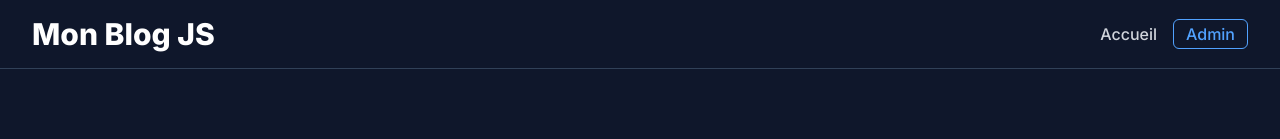
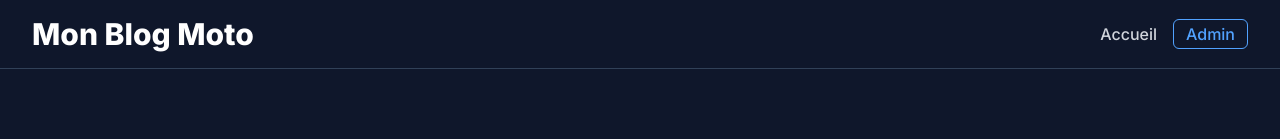
Before and after one commit to chermad/dzoujrouad, a Next.js app: page / in a window 1280 px wide. Shown: the top 139 px of the page. Built offline with nearby package versions, Linux system fonts and the light colour scheme; no server answers; the database is empty.

Commit message:
correction mon blog gs a moto nav bar

```diff
--- a/components/Header.tsx
+++ b/components/Header.tsx
@@ -8,7 +8,7 @@ export default function Header() {
 
         {/* Logo/Titre du Blog */}
         <Link href="/" className="text-3xl font-extrabold text-white hover:text-blue-400 transition duration-150">
-          Mon Blog JS
+          Mon Blog Moto
         </Link>
 
         {/* Liens de Navigation */}
```
